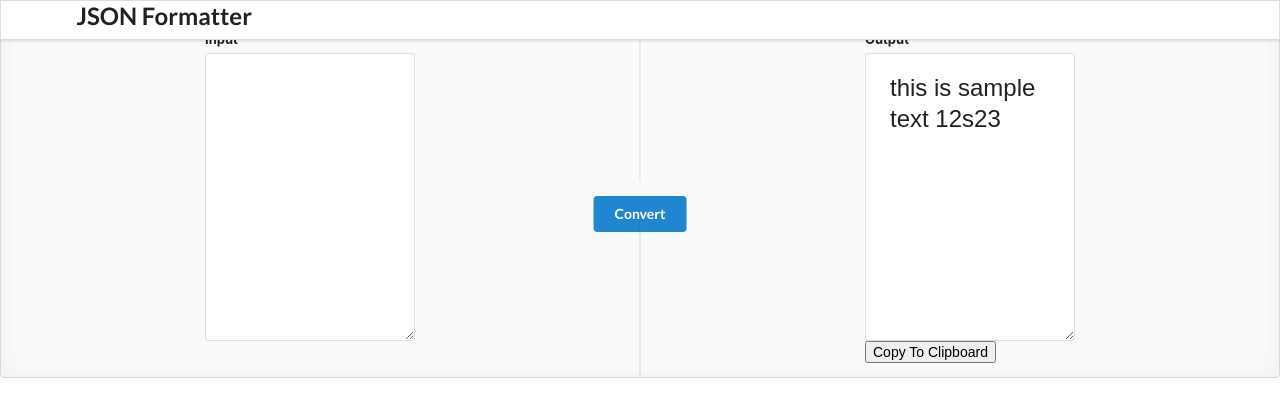
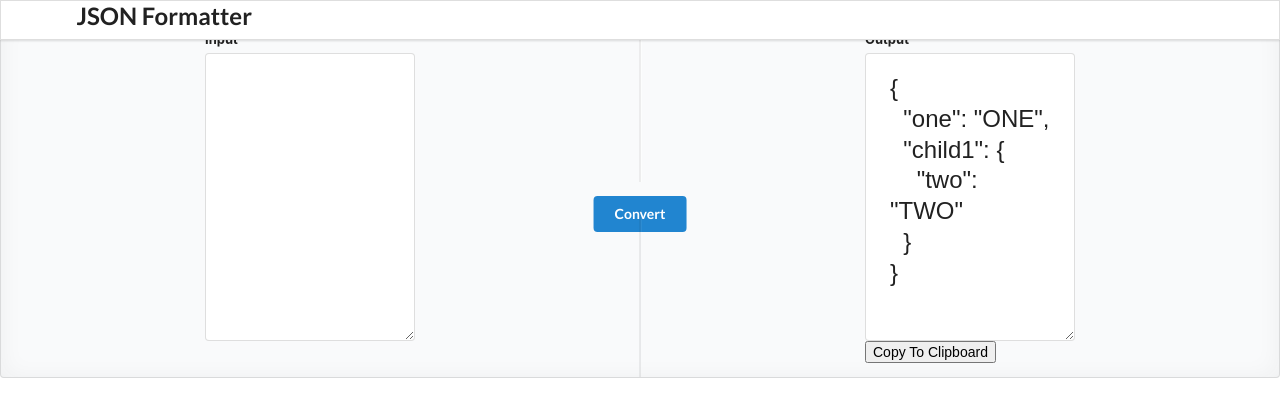
Before and after one commit to prembhaskal/jsonformatter, a React (Create React App) app: page / in a window 1280 px wide. Shown: the top 416 px of the page. Built offline with nearby package versions, Linux system fonts and the light colour scheme.

Commit message:
#10: added code to convert output text into prettified json

```diff
--- a/src/components/App.js
+++ b/src/components/App.js
@@ -17,7 +17,7 @@ function App() {
       <div className="ui placeholder segment">
   <div className="ui two column very relaxed stackable grid">
     <InputPanel inputValue={input}/>
-    <OutputPanel text="this is sample text 12s23"/>
+    <OutputPanel text='{"one": "ONE", "child1":{"two": "TWO"}}'/>
   </div>
   <div className="ui vertical divider">
     <button className='ui blue submit button' onClick={convert}>Convert</button>
--- a/src/components/OutputPanel.js
+++ b/src/components/OutputPanel.js
@@ -1,10 +1,14 @@
 import React from 'react'
 import CopyToClip from './CopyToClip'
 import TextAreaOut from './TextAreaOut'
+import { prettifyJSONString } from './../module/jsonutil.js'
 
 export default class OutputPanel extends React.Component {
 
-  render(){
+  render() {
+    let prettyJSON = prettifyJSONString(this.props.text)
+
+    console.log('pretty JSON is :', prettyJSON)
     return (
       <div className="middle aligned column">
         <div className="column">
@@ -12,10 +16,10 @@ export default class OutputPanel extends React.Component {
             <div className="field">
               <label>Output</label>
               <div className="ui massive icon input">
-              <TextAreaOut text={this.props.text} />
+                <TextAreaOut text={prettyJSON} />
               </div>
               <div>
-              <CopyToClip text={this.props.text} />
+                <CopyToClip text={prettyJSON} />
               </div>
             </div>
           </div>
--- /dev/null
+++ b/src/module/jsonutil.js
@@ -0,0 +1,18 @@
+export function prettifyJSONString(inputText) {
+    let jsonData = parseJSON(inputText);
+    if (jsonData != null) {
+        return JSON.stringify(jsonData, null, 2);
+    }
+
+    return `NOT A VALID JSON - ${inputText}`;
+}
+
+function parseJSON(text) {
+    try {
+        let jsonObj = JSON.parse(text);
+        return jsonObj;
+    } catch (err) {
+        console.error(`error from parsing json: ${err}`)
+        return null;
+    }
+}
```
Lines whose indentation alone changed are shown as unchanged.
